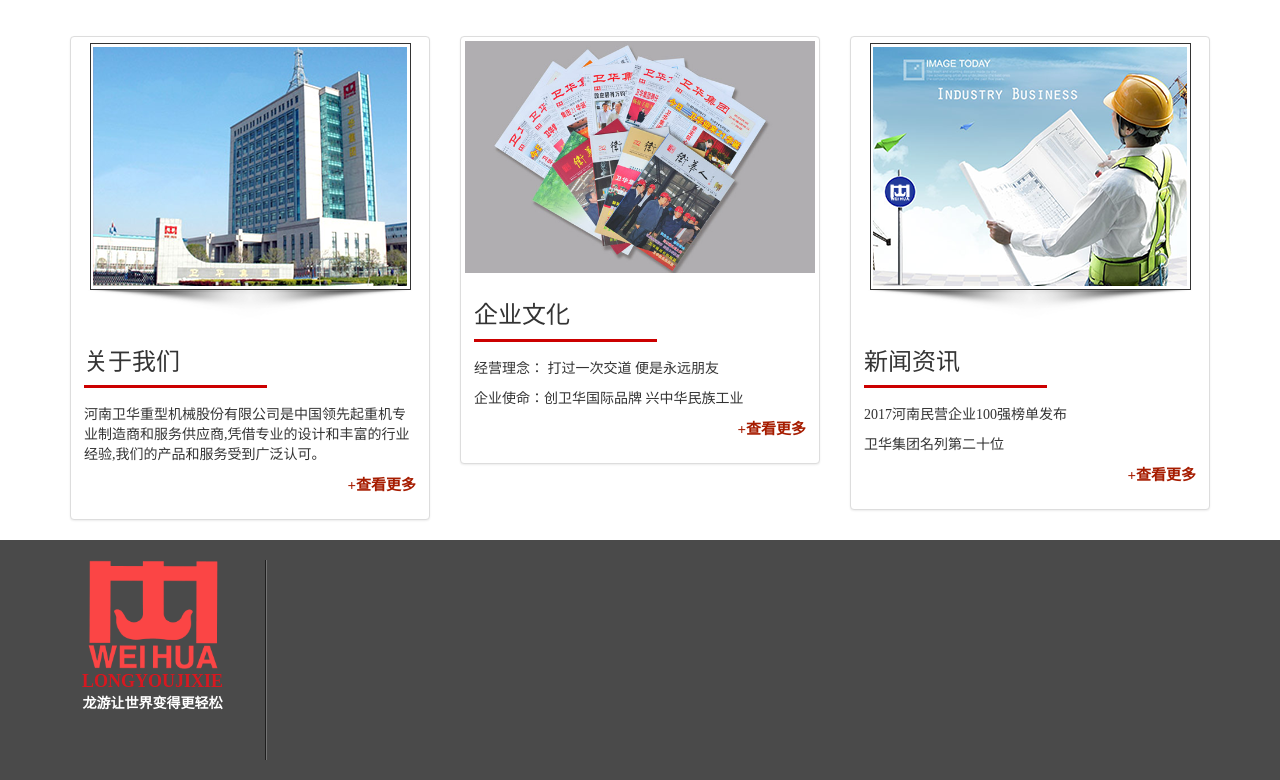
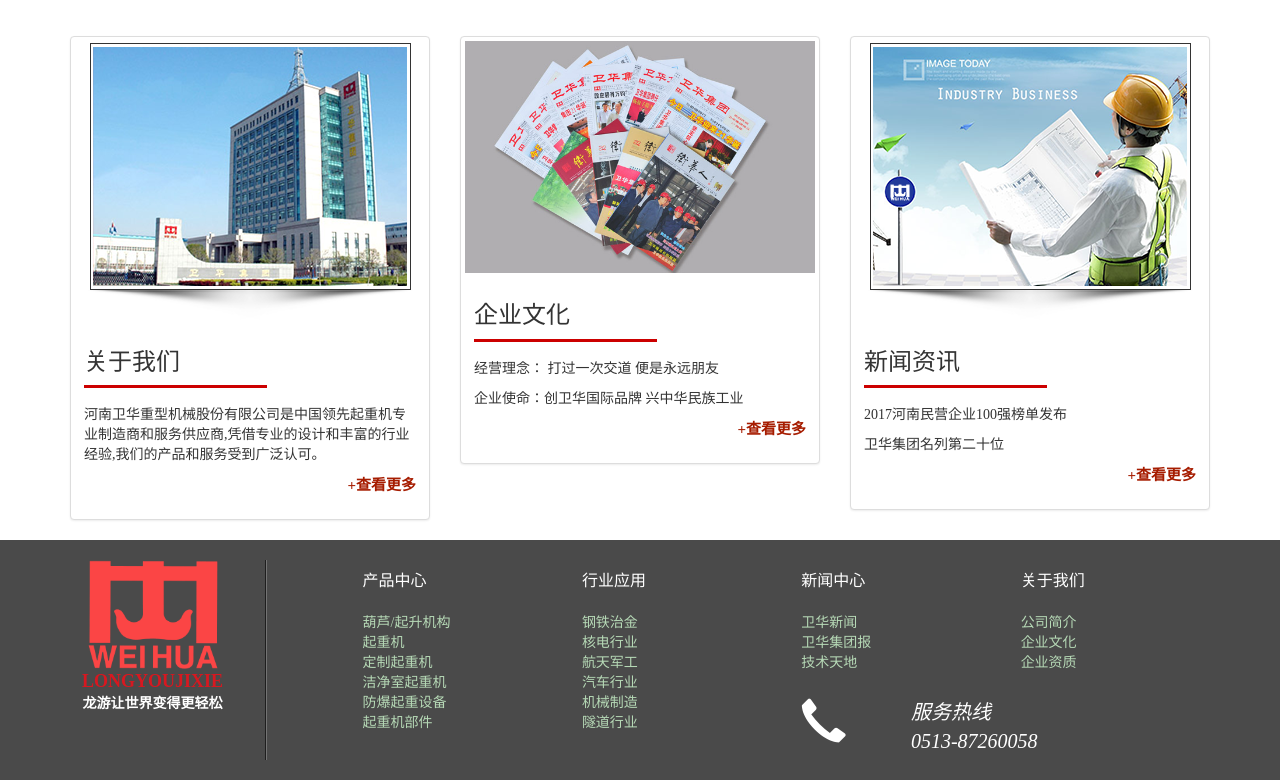
Before and after one commit to miaozilong/longyoujixie1215, a plain HTML site: page index.html in a window 1280 px wide. Shown: the part 459-1239 px from the top of the page. Drawn offline with nearby package versions, Linux system fonts and the light colour scheme.

Commit message:
主页基本完成

```diff
--- a/css/base.css
+++ b/css/base.css
@@ -92,3 +92,33 @@
 	border-right: 1px solid #747474;
 	margin: 20px 0;
 }
+.foot-right{
+	margin-top: 30px;
+}
+
+.foot-right .header{
+	color: white;
+	font-size: 16px;
+}
+.foot-right  ul{
+	padding-left: 0px;
+	margin-top: 20px;
+	list-style: none;
+	color: #B6D9B6;
+}
+.foot-right  li a:link{
+	color: #B6D9B6;
+}
+
+.foot-right  li a:hover{
+	color: #ff9900;
+}
+.tel{
+	color: white;
+	font-size: 20px;
+	font-style: italic;
+	margin-top: 15px;
+}
+.tel i{
+	font-size: 45px;
+}
--- a/index.html
+++ b/index.html
@@ -156,8 +156,66 @@
 					<div class="col-md-1">
 						<div class="foot-vertical-line"></div>
 					</div>
-					<div class="col-md-9">
-
+					<div class="foot-right">
+						<div class="col-md-9">
+							<div class="row">
+								<div class="col-md-6">
+									<div class="row">
+										<div class="col-md-6">
+											<div class="header">产品中心</div>
+											<ul>
+												<li><a href="#">葫芦/起升机构</a></li>
+												<li><a href="#">起重机</a></li>
+												<li><a href="#">定制起重机</a></li>
+												<li><a href="#">洁净室起重机</a></li>
+												<li><a href="#">防爆起重设备</a></li>
+												<li><a href="#">起重机部件</a></li>
+											</ul>
+										</div>
+										<div class="col-md-6">
+											<div class="header">行业应用</div>
+											<ul>
+												<li><a href="#">钢铁治金</a></li>
+												<li><a href="#">核电行业</a></li>
+												<li><a href="#">航天军工</a></li>
+												<li><a href="#">汽车行业</a></li>
+												<li><a href="#">机械制造</a></li>
+												<li><a href="#">隧道行业</a></li>
+											</ul>
+										</div>
+									</div>
+								</div>
+								<div class="col-md-6">
+									<div class="row">
+										<div class="col-md-6">
+											<div class="header">新闻中心</div>
+											<ul>
+												<li><a href="#">卫华新闻</a></li>
+												<li><a href="#">卫华集团报</a></li>
+												<li><a href="#">技术天地</a></li>
+											</ul>
+										</div>
+										<div class="col-md-6">
+											<div class="header">关于我们</div>
+											<ul>
+												<li><a href="#">公司简介</a></li>
+												<li><a href="#">企业文化</a></li>
+												<li><a href="#">企业资质</a></li>
+											</ul>
+										</div>
+									</div>
+									<div class="row tel">
+										<div class="col-md-3">
+											<i class="glyphicon glyphicon-earphone"></i>
+										</div>
+										<div class="col-md-9">
+											服务热线<br />
+											0513-87260058
+										</div>
+									</div>
+								</div>
+							</div>
+						</div>
 					</div>
 				</div>
 			</div>
```
